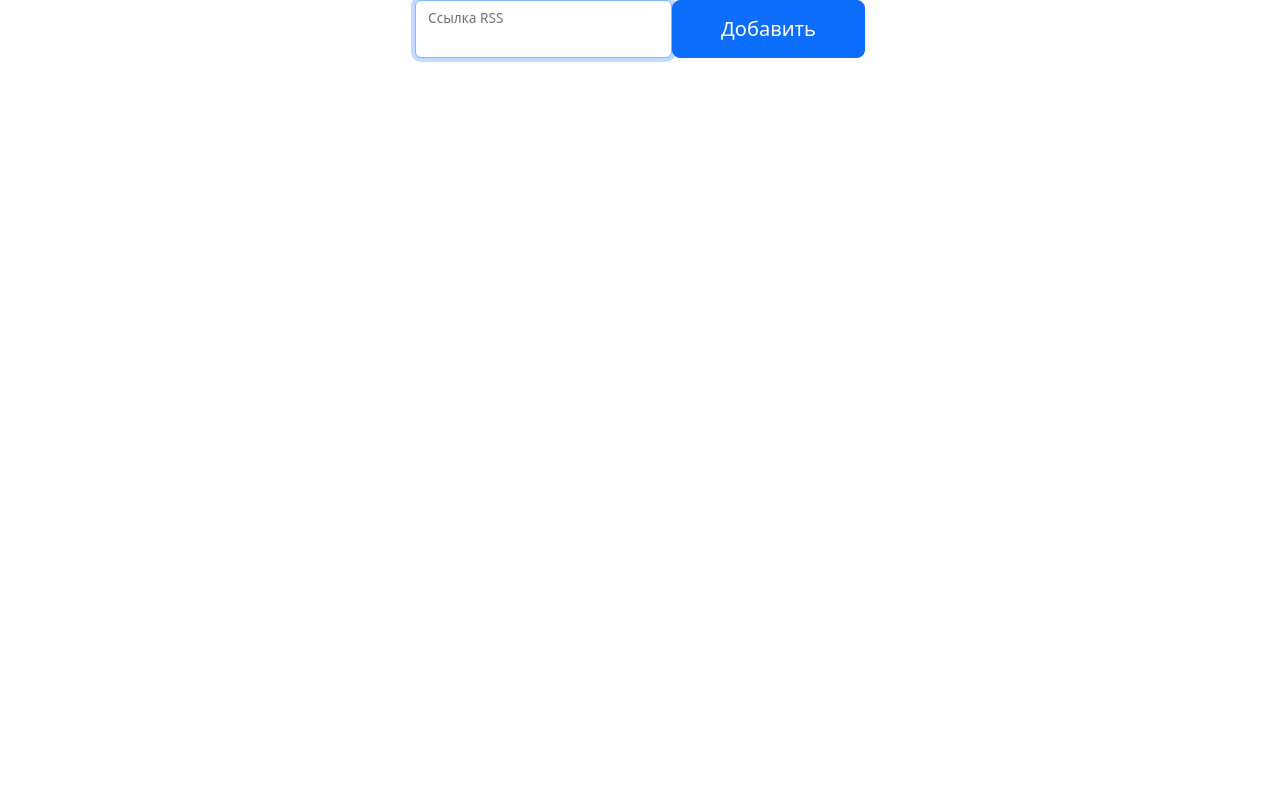
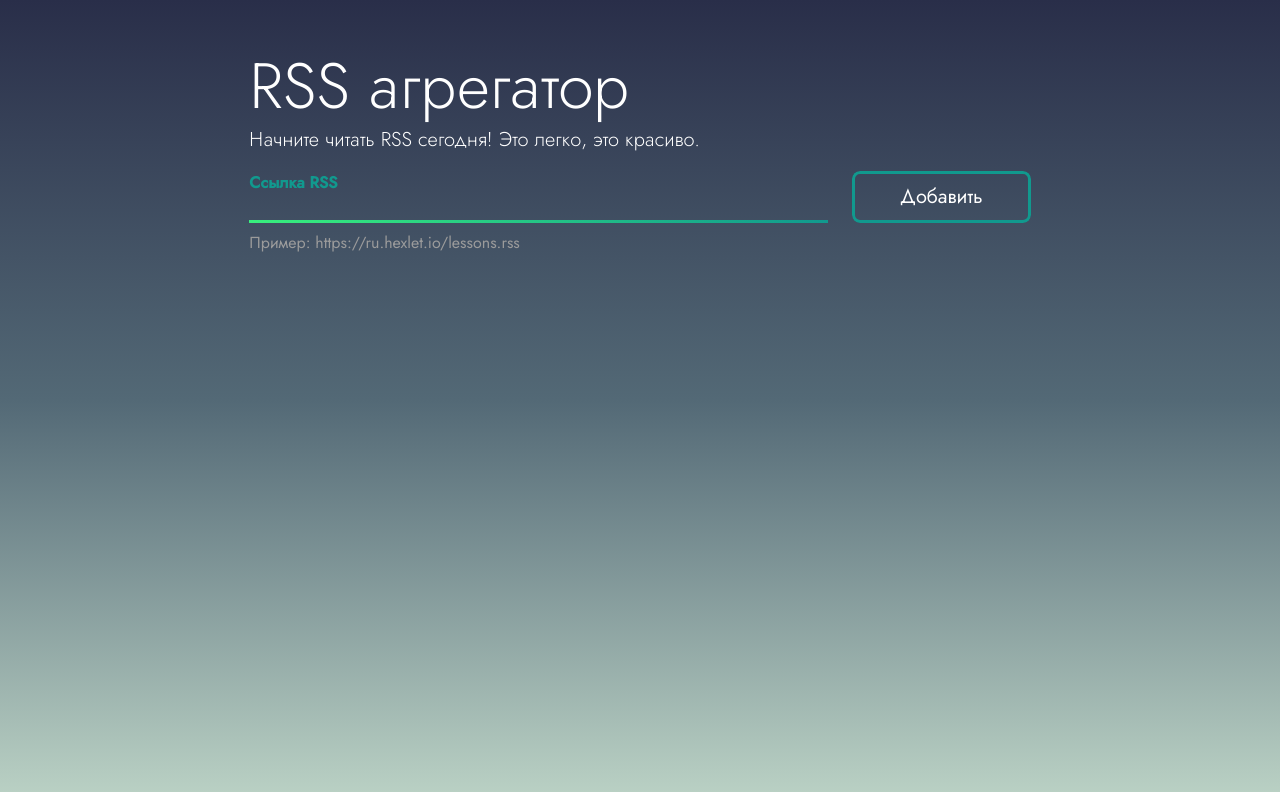
Before and after one commit to DieWerkself/RSS-Aggregator, a website built with webpack: page index.html in a window 1280 px wide. Built offline with nearby package versions, Linux system fonts and the light colour scheme; what on-change would draw is missing.

Commit message:
create styles

```diff
--- a/index.html
+++ b/index.html
@@ -6,19 +6,35 @@
   <meta name="viewport" content="width=device-width, initial-scale=1.0">
   <title>RSS агрегатор</title>
 </head>
-<body>
-  <div class="col-md-10 col-lg-8 mx-auto text-white">
-    <form>
-      <div class="form-body">
-        <div class="form-floating">
-          <input id="url-input" autofocus="" required="" name="url" aria-label="url" class="form-control w-100"
-          placeholder="ссылка RSS" autocomplete="off">
-          <label for="url-input">Ссылка RSS</label>
+<body class="d-flex flex-column min-vh-100">
+  <main class="flex-grow-1">
+    <section class="container-fluid p-5">
+      <div class="row">
+        <div class="col-md-10 col-lg-8 mx-auto text-white">
+          <h1 class="display-3 mb-0">RSS агрегатор</h1>
+          <p class="lead">Начните читать RSS сегодня! Это легко, это красиво.</p>
+          <form action="">
+            <div class="row">
+              <div class="col">
+                <div class="form__group">
+                  <input id="url-input" autofocus="" required="" name="url" aria-label="url" class="form__field" placeholder="ссылка RSS" autocomplete="off">
+                  <label class="form__label" for="url-input">Ссылка RSS</label></div>
+              </div>
+              <div class="col-auto">
+                <button type="submit" aria-label="add" class="h-100 btn btn-lg btn-primary px-sm-5">Добавить</button></div>
+              </div>
+          </form>
+          <p class="mt-2 mb-0 text-muted">Пример: https://ru.hexlet.io/lessons.rss</p>
+          <p class="feedback m-0 position-absolute small text-danger"></p>
         </div>
-        <button type="submit" aria-label="add" class="h-100 btn btn-lg btn-primary px-sm-5">Добавить</button>
       </div>
-    </form>
-    <p class="feedback m-0 position-absolute small text-danger"></p>
-  </div>
+    </section>
+    <section class="container-fluid container-xxl p-5">
+      <div class="row">
+        <div class="col-md-10 col-lg-8 order-1 mx-auto posts"></div>
+        <div class="col-md-10 col-lg-4 mx-auto order-0 order-lg-1 feeds"></div>
+      </div>
+    </section>
+  </main>
 </body>
 </html>
--- a/src/styles.scss
+++ b/src/styles.scss
@@ -1,28 +1,101 @@
 @import "~bootstrap/scss/bootstrap";
+@import url('https://fonts.googleapis.com/css2?family=Jost:wght@300;400;500&display=swap');
 
-form {
-  display: flex;
-  justify-content: center;
+:root {
+  --primary: #11998e;
+  --secondary: #38ef7d;
+  --white: #fff;
+  --gray: #9b9b9b;
 }
 
-.form-body {
-  display: flex;
-  --bs-gutter-x: 1.5rem;
-  --bs-gutter-y: 0;
+body {
+  font-family: 'Jost', sans-serif;
+  background: #BBD2C5;  /* fallback for old browsers */
+  background: -webkit-linear-gradient(to bottom, #292E49, #536976, #BBD2C5);  /* Chrome 10-25, Safari 5.1-6 */
+  background: linear-gradient(to bottom, #292E49, #536976, #BBD2C5); /* W3C, IE 10+/ Edge, Firefox 16+, Chrome 26+, Opera 12+, Safari 7+ */
+
 }
 
-.form-floating {
-    position: relative;
+.text-muted {
+    color: var(--gray) !important;
+}
 
-    label {
-      position: absolute;
-      top: 0;
-      left: 0;
-      height: 100%;
-      padding: 1rem 0.75rem;
-      pointer-events: none;
-      border: 1px solid transparent;
-      transform-origin: 0 0;
-      transition: opacity 0.2s ease-in-out,transform 0.2s ease-in-out;
-    }
+.btn {
+  border: 0;
+  box-shadow: 0 0 0 3px inset var(--primary);
+  --_g: linear-gradient(var(--primary) 0 0) no-repeat;
+  background:
+    var(--_g) calc(var(--_p,0%) - 100%) 0%,
+    var(--_g) calc(200% - var(--_p,0%)) 0%,
+    var(--_g) calc(var(--_p,0%) - 100%) 100%,
+    var(--_g) calc(200% - var(--_p,0%)) 100%;
+  background-size: 50.5% calc(var(--_p,0%)/2 + .5%);
+  outline-offset: .2em;
+  transition: background-size .4s, background-position 0s .4s;
+
+  &:hover {
+    background-color: transparent;
+    --_p: 100%;
+    transition: background-position .4s, background-size 0s;
+  }
+  &:active {
+    box-shadow: 0 0 9e9q inset #0009;
+    background-color: var(--primary);
+    color: #fff;
+  }
 }
+
+.form__group {
+  position: relative;
+  padding: 10px 0 0;
+  margin-top: 5px;
+}
+
+.form__field {
+  font-family: inherit;
+  width: 100%;
+  border: 0;
+  border-bottom: 2px solid var(--gray);
+  outline: 0;
+  font-size: 0.9rem;
+  color: var(--white);
+  padding: 7px 0;
+  background: transparent;
+  transition: border-color 0.2s;
+
+  &::placeholder {
+    color: transparent;
+  }
+
+  &:placeholder-shown ~ .form__label {
+    font-size: 1.2rem;
+    cursor: text;
+    top: 15px;
+  }
+}
+
+.form__label {
+  position: absolute;
+  top: -5px;
+  display: block;
+  transition: 0.2s;
+  font-size: 1rem;
+  color: var(--gray);
+}
+
+.form__field:focus {
+  ~ .form__label {
+    position: absolute;
+    top: -5px;
+    display: block;
+    transition: 0.2s;
+    font-size: 1rem;
+    color: var(--primary);
+    font-weight:700;
+  }
+  padding-bottom: 6px;
+  font-weight: 500;
+  border-width: 3px;
+  border-image: linear-gradient(to right, var(--secondary),var(--primary));
+  border-image-slice: 1;
+}
--- a/src/view.js
+++ b/src/view.js
@@ -18,8 +18,6 @@ const renderFeeds = (elements, error) => {
   return
 };
 
-
-
 export default (elements, initialState) => (path, value, prevValue) => {
   console.log(path, value);
   switch (path) {
```
